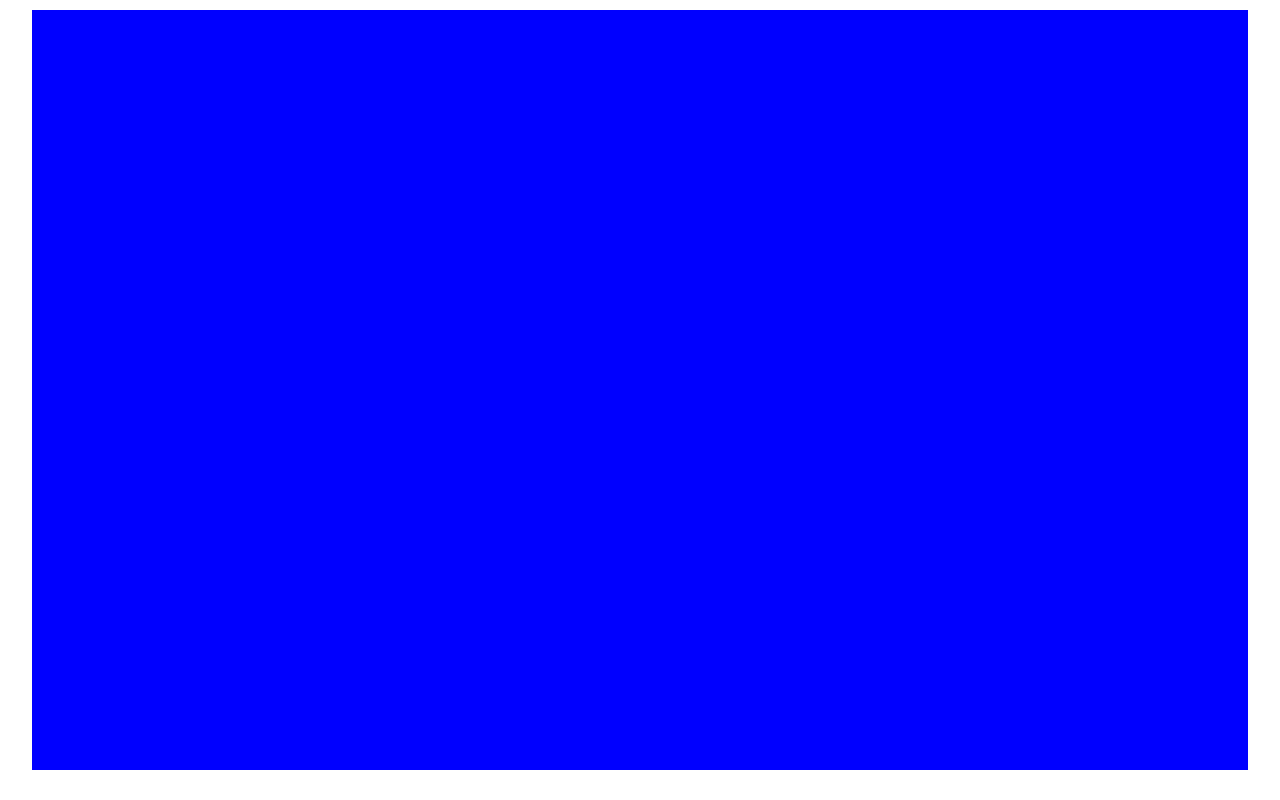
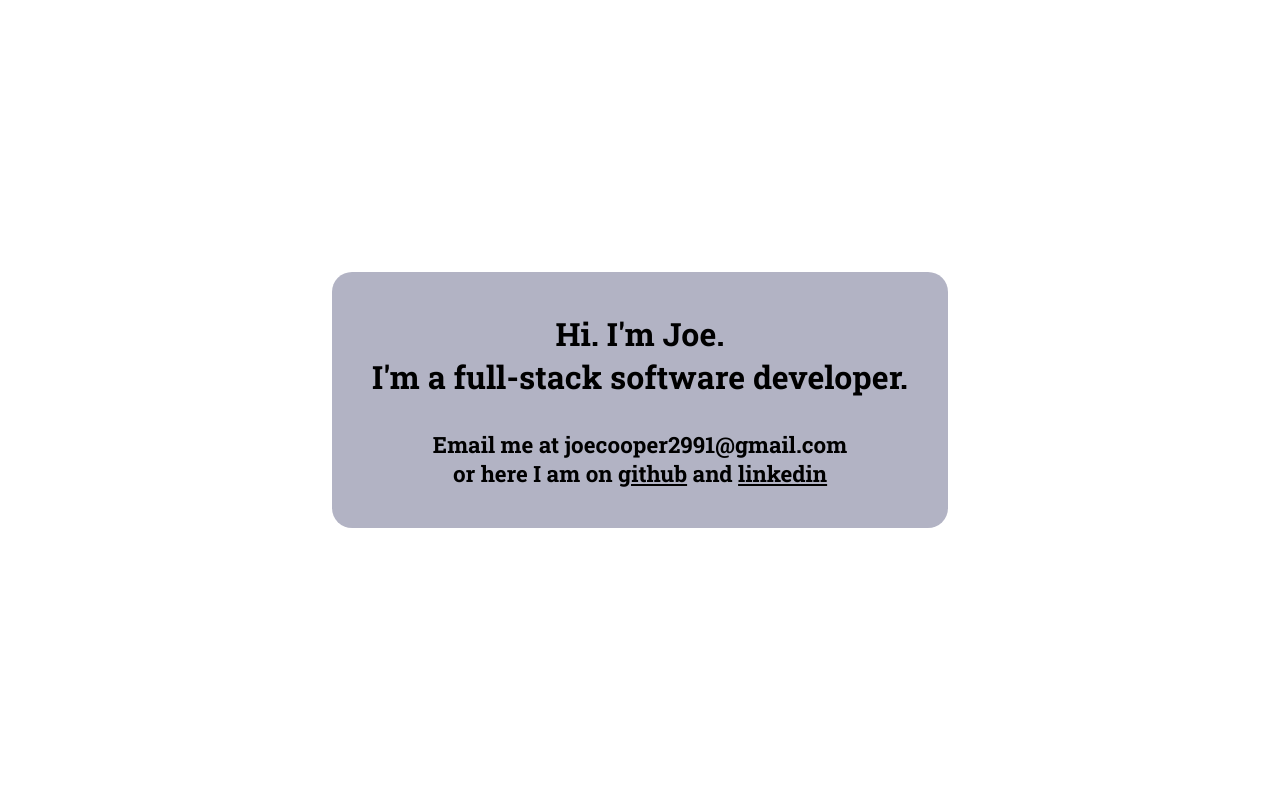
Before and after one commit to joecooper1/pf, a React (Create React App) app: page / in a window 1280 px wide. Shown: the top 800 px of the page. Built offline with nearby package versions, Linux system fonts and the light colour scheme.

Commit message:
comment out canvas

```diff
--- a/src/App.js
+++ b/src/App.js
@@ -17,7 +17,7 @@
 
   return (
     <Window height={height} width={width}>
-      <Canvas height={height} width={width} />
+      {/* <Canvas height={height} width={width} /> */}
       <Bio height={height} width={width} />
       <About height={height} width={width} />
       <ProjectBox scrollToBio={scrollToBio} height={height} width={width} />
```
